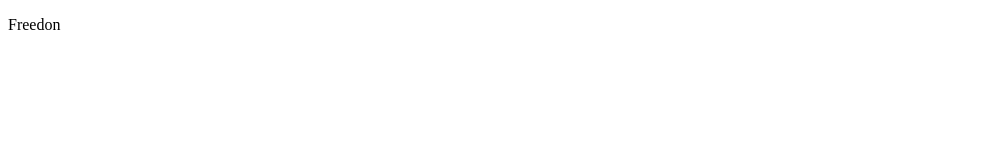
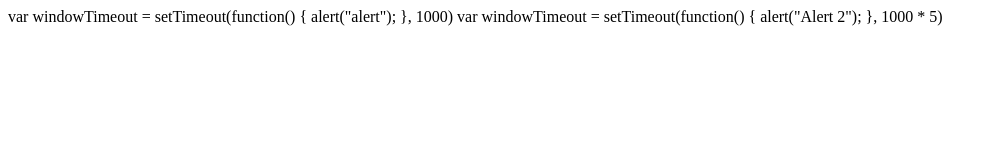
Before and after one commit to osmannabieconteh/HW-Wireframe, a plain HTML site: page index.html in a window 1280 px wide. Shown: the whole page, without its empty margins (0-996 px from the left). Drawn offline with Linux system fonts and the light colour scheme.

Commit message:
made changes

```diff
--- a/index.html
+++ b/index.html
@@ -1,13 +1,23 @@
 <!DOCTYPE html>
 <html lang="en">
+
 <head>
     <meta charset="UTF-8">
     <meta name="viewport" content="width=device-width, initial-scale=1.0">
     <meta http-equiv="X-UA-Compatible" content="ie=edge">
-    <title>Test Work </title>
+    <title>simple timer</title>
 </head>
+
 <body>
-    <p>Freedon</p>
+        var windowTimeout = setTimeout(function() {
+            alert("alert");
+          }, 1000)
 
+
+var windowTimeout = setTimeout(function() {
+        alert("Alert 2");
+      }, 1000 * 5)
 </body>
+
+
 </html>
```
Also changed, not shown: style.css (added).
